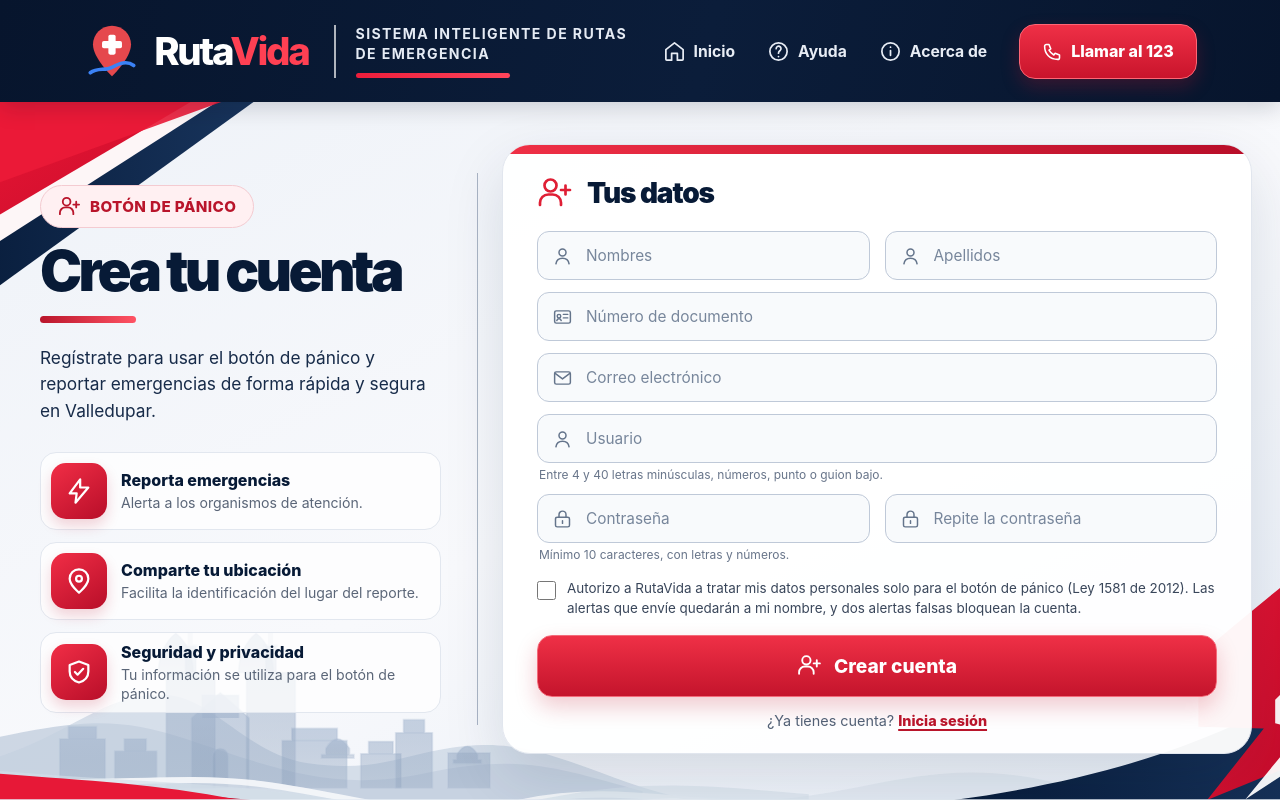
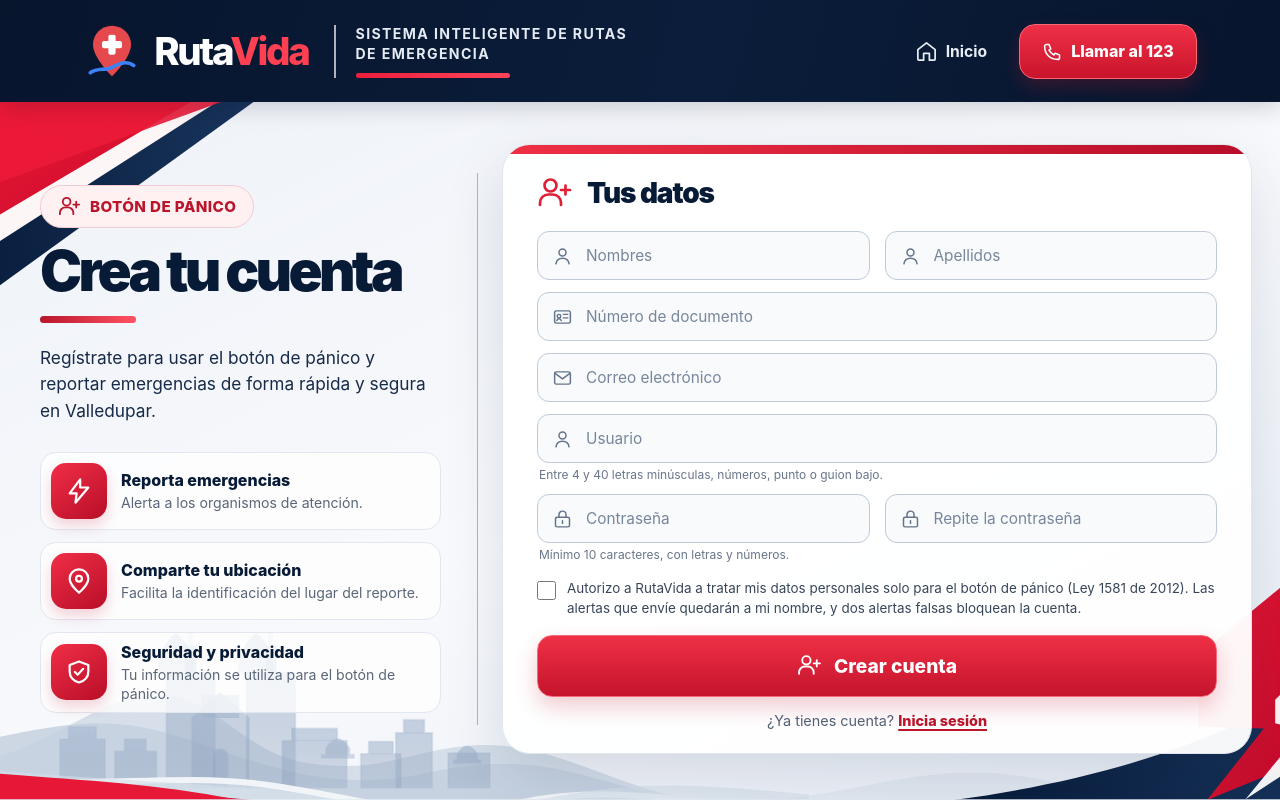
Before and after one commit to afzabaleta/RutaVida, a plain HTML site: page frontend/registro.html in a window 1280 px wide. Drawn offline with Linux system fonts and the light colour scheme.

Commit message:
fix: remove-dead-links-from-registration-page

```diff
--- a/frontend/registro.html
+++ b/frontend/registro.html
@@ -24,14 +24,6 @@
       <a href="./index.html">
         <svg viewBox="0 0 24 24" aria-hidden="true"><path d="m3 10 9-7 9 7v10a1 1 0 0 1-1 1h-5v-7H9v7H4a1 1 0 0 1-1-1z"/></svg>
         <span>Inicio</span>
-      </a>
-      <a href="#registro-ayuda">
-        <svg viewBox="0 0 24 24" aria-hidden="true"><circle cx="12" cy="12" r="9"/><path d="M9.6 9a2.5 2.5 0 1 1 4.2 1.8c-1.1 1-1.8 1.3-1.8 3"/><path d="M12 17.3h.01"/></svg>
-        <span>Ayuda</span>
-      </a>
-      <a href="#registro-acerca">
-        <svg viewBox="0 0 24 24" aria-hidden="true"><circle cx="12" cy="12" r="9"/><path d="M12 11v5M12 7.5h.01"/></svg>
-        <span>Acerca de</span>
       </a>
       <a class="register-call" href="tel:123">
         <svg viewBox="0 0 24 24" aria-hidden="true"><path d="M5 4h3l2 5-2 1.5a15 15 0 0 0 5.5 5.5L15 14l5 2v3a2 2 0 0 1-2 2C9 21 3 15 3 6a2 2 0 0 1 2-2z"/></svg>
```
